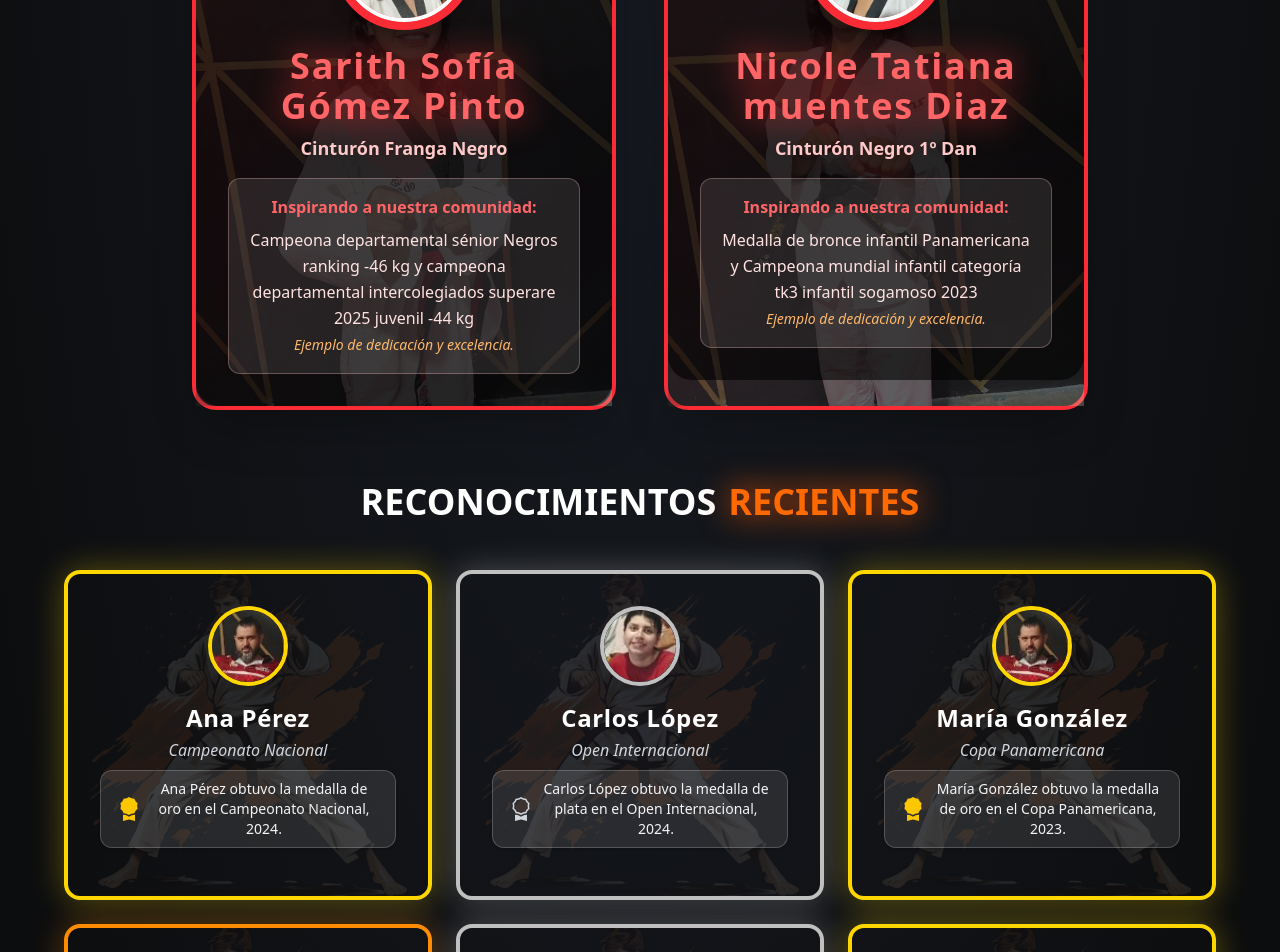
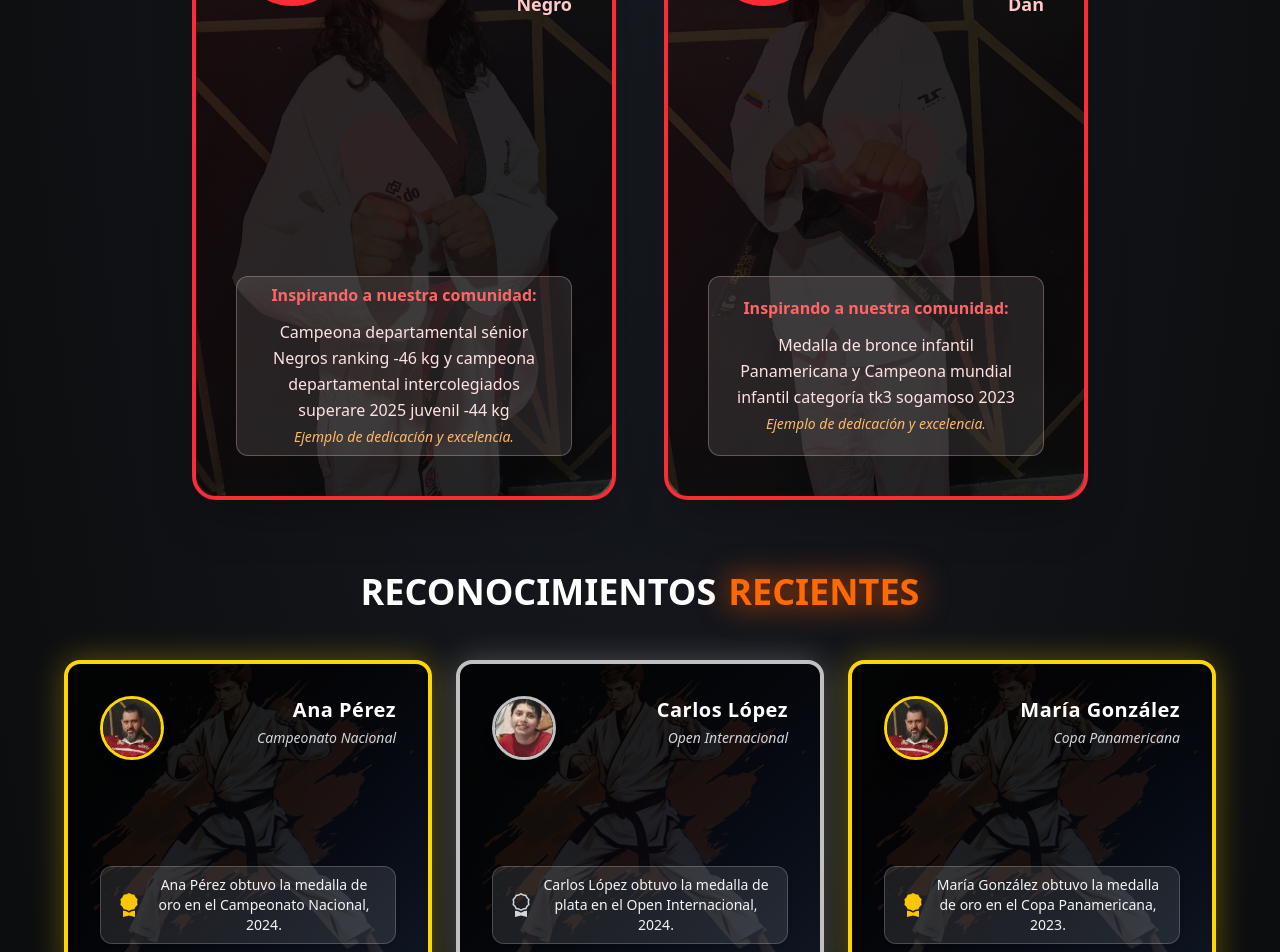
Before and after one commit to Baekho-la-cumbre/Baekho_landing, a React (Vite) app: page / in a window 1280 px wide. Shown: the part 3300-4252 px from the top of the page. Built offline with nearby package versions, Linux system fonts and the light colour scheme; a web font is replaced by a local one.

Commit message:
edicion de diseño de atletas destacados terminado

```diff
--- a/src/sections/Logros/Logros.tsx
+++ b/src/sections/Logros/Logros.tsx
@@ -104,76 +104,6 @@ const AnimatedCounter: React.FC<AnimatedCounterProps> = ({
   );
 };
 
-/** InteractiveCard con efecto glow interactivo */
-type GlowKey = "red" | "yellow" | "orange" | "#FE5900";
-
-interface InteractiveCardProps {
-  children: React.ReactNode;
-  className?: string;
-  glowColor?: GlowKey;
-  style?: React.CSSProperties;
-}
-
-const InteractiveCard: React.FC<InteractiveCardProps> = ({
-  children,
-  className = "",
-  glowColor = "red",
-  style,
-}) => {
-  const [mousePosition, setMousePosition] = React.useState<{ x: number; y: number }>({ x: 0, y: 0 });
-  const [isHovered, setIsHovered] = React.useState<boolean>(false);
-
-  const handleMouseMove: React.MouseEventHandler<HTMLDivElement> = (e) => {
-    const rect = e.currentTarget.getBoundingClientRect();
-    const x = e.clientX - rect.left;
-    const y = e.clientY - rect.top;
-    setMousePosition({ x, y });
-  };
-
-  const glowColors: Record<GlowKey, string> = {
-    red: "rgba(239, 68, 68, 0.3)",
-    yellow: "rgba(234, 179, 8, 0.3)",
-    orange: "rgba(249, 115, 22, 0.3)",
-    "#FE5900": "#FE5900",
-  };
-
-  const color = glowColors[glowColor] ?? glowColors.red;
-
-  return (
-    <div
-      className={`relative overflow-hidden transition-all duration-300 transform ${
-        isHovered ? "scale-105 border-[2.7px]" : "border-2"
-      } border-red-500 ${className}`}
-      onMouseMove={handleMouseMove}
-      onMouseEnter={() => setIsHovered(true)}
-      onMouseLeave={() => setIsHovered(false)}
-      style={{
-        background: isHovered
-          ? `radial-gradient(circle at ${mousePosition.x}px ${mousePosition.y}px, ${color} 0%, transparent 70%)`
-          : "transparent",
-        borderColor: "#ef4444",
-        ...style,
-      }}
-    >
-      {children}
-      {isHovered && (
-        <div
-          className="absolute pointer-events-none transition-opacity duration-300"
-          style={{
-            left: mousePosition.x - 50,
-            top: mousePosition.y - 50,
-            width: 100,
-            height: 100,
-            background: `radial-gradient(circle, ${color}, transparent 70%)`,
-            borderRadius: "50%",
-            opacity: 0.6,
-            pointerEvents: "none",
-          }}
-        />
-      )}
-    </div>
-  );
-};
 
 const Logros: React.FC = () => (
   <section
@@ -181,6 +111,14 @@ const Logros: React.FC = () => (
     className="py-20 px-4 min-h-[100vh] relative"
     style={{ background: "radial-gradient(ellipse at top, #181c24 0%, #0a0a0a 100%)" }}
   >
+    <style>{`
+      .rotate-y-0 {
+        transform: rotateY(0deg);
+      }
+      .rotate-y-180 {
+        transform: rotateY(180deg);
+      }
+    `}</style>
     <div className="max-w-6xl mx-auto">
       {/* Header */}
       <ScrollReveal>
@@ -203,9 +141,18 @@ const Logros: React.FC = () => (
         </ScrollReveal>
 
         <div className="grid md:grid-cols-2 gap-12 max-w-4xl mx-auto items-stretch">
-          {atletasDestacados.map((atleta, index) => (
+          {atletasDestacados.map((atleta, index) => {
+            const [isFlipped, setIsFlipped] = React.useState(false);
+
+            return (
             <ScrollReveal key={atleta.nombre} delay={index * 200}>
-              <div className="relative group rounded-3xl overflow-visible shadow-2xl border-4 border-red-500 bg-gradient-to-br from-red-700/30 via-red-900/10 to-black/0 p-0 transition-transform duration-300 hover:scale-105 hover:shadow-[0_0_64px_0_#D42D2D99] h-full">
+              <div
+                className={`relative group rounded-3xl overflow-hidden shadow-2xl border-4 border-red-500 bg-gradient-to-br from-red-700/30 via-red-900/10 to-black/0 p-0 transition-transform duration-700 hover:scale-105 hover:shadow-[0_0_64px_0_#D42D2D99] h-[650px] cursor-pointer ${
+                  isFlipped ? 'rotate-y-180' : 'rotate-y-0'
+                }`}
+                onClick={() => setIsFlipped(!isFlipped)}
+                style={{ transformStyle: 'preserve-3d' }}
+              >
                 {/* Fondo decorativo */}
                 <img
                   src={atleta.fondo || "/fondocard.png"}
@@ -218,8 +165,19 @@ const Logros: React.FC = () => (
                   <BootstrapIcon name="heart-fill" size="8rem" className="text-red-500" />
                 </div>
 
-                <div className="relative z-10 bg-black/60 rounded-3xl p-8 flex flex-col items-center">
-                  <div className="w-36 h-36 mx-auto mb-4 rounded-full border-8 border-red-500 shadow-lg bg-gradient-to-tr from-red-400 via-red-200 to-red-600 flex items-center justify-center overflow-hidden">
+                {/* Frente de la tarjeta */}
+                <div
+                  className={`relative z-10 bg-black/60 rounded-3xl p-10 flex flex-col h-full transition-opacity duration-700 ${
+                    isFlipped ? 'opacity-0' : 'opacity-100'
+                  }`}
+                  style={{
+                    backfaceVisibility: 'hidden'
+                  }}
+                >
+                  {/* Header con foto y nombre */}
+                  <div className="flex items-start justify-between mb-8">
+                    {/* Foto en esquina superior izquierda */}
+                    <div className="w-28 h-28 rounded-full border-6 border-red-500 shadow-lg bg-gradient-to-tr from-red-400 via-red-200 to-red-600 flex items-center justify-center overflow-hidden flex-shrink-0">
                       {atleta.imagen ? (
                         <img
                           src={atleta.imagen}
@@ -227,28 +185,54 @@ const Logros: React.FC = () => (
                           className="w-full h-full object-cover rounded-full border-4 border-white shadow-xl"
                         />
                       ) : (
-                      <BootstrapIcon name="person-circle" size="3rem" className="text-red-400" />
+                        <BootstrapIcon name="person-circle" size="2.5rem" className="text-red-400" />
                       )}
                     </div>
 
-                  <h4 className="text-3xl md:text-4xl font-black text-red-400 mb-2 text-center tracking-wider drop-shadow-[0_0_16px_#D42D2D] animate-glow">
+                    {/* Nombre y categoría en esquina superior derecha */}
+                    <div className="flex-1 ml-6 text-right">
+                      <h4 className="text-2xl font-black text-red-400 mb-2 tracking-wider drop-shadow-[0_0_16px_#D42D2D] animate-glow leading-tight">
                         {atleta.nombre}
                       </h4>
-                  <p className="text-red-200 font-semibold mb-4 text-lg text-center drop-shadow">{atleta.categoria}</p>
+                      <p className="text-red-200 font-semibold text-lg drop-shadow">{atleta.categoria}</p>
+                    </div>
+                  </div>
 
-                  <div className="bg-red-50/10 rounded-xl p-4 border border-red-200/30 w-full">
-                    <h5 className="text-red-400 font-bold mb-2 text-center">Inspirando a nuestra comunidad:</h5>
-                    <p className="text-red-100 text-base leading-relaxed text-center">
+                  {/* Espacio flexible para empujar el contenido hacia abajo */}
+                  <div className="flex-1"></div>
+
+                  {/* Contenedor transparente fijado en la parte inferior */}
+                  <div className="bg-red-50/10 text-center rounded-xl p-3 sm:p-4 border border-red-200/30 w-full h-36 sm:h-45 flex flex-col justify-center">
+                    <h5 className="text-red-400 font-bold mb-2 sm:mb-3 text-sm sm:text-base">Inspirando a nuestra comunidad:</h5>
+                    <p className="text-red-100 text-sm sm:text-base leading-relaxed">
                       {atleta.logros} <br />
-                      <span className="italic text-sm text-orange-300">Ejemplo de dedicación y excelencia.</span>
+                      <span className="italic text-xs sm:text-sm text-orange-300">Ejemplo de dedicación y excelencia.</span>
                     </p>
                   </div>
+                </div>
+
+                {/* Reverso de la tarjeta - Solo fondo sin overlay */}
+                <div
+                  className={`absolute inset-0 rounded-3xl transition-opacity duration-700 ${
+                    isFlipped ? 'opacity-100' : 'opacity-0'
+                  }`}
+                  style={{
+                    backfaceVisibility: 'hidden'
+                  }}
+                >
+                  <img
+                    src={atleta.fondo || "/fondocard.png"}
+                    alt="Fondo del atleta"
+                    className="w-full h-full object-cover rounded-3xl"
+                    style={{ transform: 'rotateY(180deg)' }}
+                  />
                 </div>
 
                 <div className="absolute inset-0 rounded-3xl pointer-events-none group-hover:shadow-[0_0_64px_16px_#D42D2D99] transition-all duration-300" />
               </div>
             </ScrollReveal>
-          ))}
+            );
+          })}
         </div>
       </div>
 
@@ -266,6 +250,8 @@ const Logros: React.FC = () => (
 
         <div className="grid md:grid-cols-2 lg:grid-cols-3 gap-6 items-stretch">
           {logrosData.map((logro, index) => {
+            const [isFlipped, setIsFlipped] = React.useState(false);
+
             const borderColor =
               logro.medalla === "Oro"
                 ? "#FFD700"
@@ -286,23 +272,38 @@ const Logros: React.FC = () => (
 
             return (
               <ScrollReveal key={`${logro.atleta}-${logro.año}-${index}`} delay={index * 100}>
-                <InteractiveCard
-                  className="bg-gradient-to-br from-black/80 to-gray-900/80 p-8 rounded-2xl shadow-xl flex flex-col items-center border-4 min-h-[320px] relative overflow-hidden h-full"
-                  style={{ borderColor, boxShadow: shadowColor }}
+                <div
+                  className={`bg-gradient-to-br from-black/80 to-gray-900/80 p-8 rounded-2xl shadow-xl flex flex-col items-center border-4 min-h-[320px] relative overflow-hidden h-full cursor-pointer transition-transform duration-700 ${
+                    isFlipped ? 'rotate-y-180' : 'rotate-y-0'
+                  }`}
+                  style={{ borderColor, boxShadow: shadowColor, transformStyle: 'preserve-3d' }}
+                  onClick={() => setIsFlipped(!isFlipped)}
                 >
                   {/* Fondo */}
                   <img
                     src="/fondocard.png"
                     alt="Fondo decorativo"
-                    className="absolute inset-0 w-full h-full object-cover opacity-10 pointer-events-none select-none"
+                    className={`absolute inset-0 w-full h-full object-cover opacity-10 pointer-events-none select-none transition-opacity duration-700 ${
+                      isFlipped ? 'opacity-0' : 'opacity-10'
+                    }`}
                     style={{ zIndex: 0 }}
                   />
 
-                  {/* Contenido */}
-                  <div className="relative z-10 flex flex-col items-center w-full h-full">
+                  {/* Frente de la tarjeta */}
                   <div
-                      className="w-20 h-20 rounded-full mb-4 shadow-lg flex items-center justify-center overflow-hidden relative"
-                      style={{ border: `4px solid ${borderColor}` }}
+                    className={`relative z-10 flex flex-col w-full h-full transition-opacity duration-700 ${
+                      isFlipped ? 'opacity-0' : 'opacity-100'
+                    }`}
+                    style={{
+                      backfaceVisibility: 'hidden'
+                    }}
+                  >
+                    {/* Header con foto y nombre */}
+                    <div className="flex items-start justify-between mb-4">
+                      {/* Foto en esquina superior izquierda */}
+                      <div
+                        className="w-16 h-16 rounded-full shadow-lg flex items-center justify-center overflow-hidden flex-shrink-0"
+                        style={{ border: `3px solid ${borderColor}` }}
                       >
                         <img
                           src={logro.foto || "/deportista1.jpg"}
@@ -311,13 +312,20 @@ const Logros: React.FC = () => (
                         />
                       </div>
 
-                    <h4 className="text-white font-extrabold text-xl md:text-2xl mb-1 text-center tracking-wide">
+                      {/* Nombre y competencia en esquina superior derecha */}
+                      <div className="flex-1 ml-3 text-right">
+                        <h4 className="text-white font-extrabold text-lg md:text-xl mb-1 tracking-wide">
                           {logro.atleta}
                         </h4>
+                        <p className="text-gray-300 text-sm italic">{logro.competencia}</p>
+                      </div>
+                    </div>
 
-                    <p className="text-gray-300 text-base mb-2 text-center italic">{logro.competencia}</p>
+                    {/* Espacio flexible para empujar el div de medalla hacia abajo */}
+                    <div className="flex-1"></div>
 
-                    <div className="mb-4 px-4 py-2 rounded-xl bg-white/10 border border-white/20 shadow flex items-center justify-center gap-2">
+                    {/* Div de medalla fijado en la parte inferior */}
+                    <div className="mt-4 px-4 py-2 rounded-xl bg-white/10 border border-white/20 shadow flex items-center justify-center gap-2">
                       <BootstrapIcon
                         name={logro.medalla === "Oro" ? "award-fill" : "award"}
                         size="1.5rem"
@@ -334,7 +342,24 @@ const Logros: React.FC = () => (
                       </span>
                     </div>
                   </div>
-                </InteractiveCard>
+
+                  {/* Reverso de la tarjeta - Solo fondo sin overlay */}
+                  <div
+                    className={`absolute inset-0 rounded-2xl transition-opacity duration-700 ${
+                      isFlipped ? 'opacity-100' : 'opacity-0'
+                    }`}
+                    style={{
+                      backfaceVisibility: 'hidden'
+                    }}
+                  >
+                    <img
+                      src="/fondocard.png"
+                      alt="Fondo del reconocimiento"
+                      className="w-full h-full object-cover rounded-2xl"
+                      style={{ transform: 'rotateY(180deg)' }}
+                    />
+                  </div>
+                </div>
               </ScrollReveal>
             );
           })}
--- a/src/shared/assets/DataLogros.ts
+++ b/src/shared/assets/DataLogros.ts
@@ -40,7 +40,7 @@ export const atletasDestacados: AtletaDestacado[] = [
     nombre: "Nicole Tatiana muentes Diaz ",
     imagen: "/deportistaDestacado2.jpg",
     categoria: "Cinturón Negro 1º Dan",
-    logros: "Medalla de bronce infantil  Panamericana y Campeona mundial infantil categoría tk3 infantil sogamoso 2023",
+    logros: "Medalla de bronce infantil  Panamericana y Campeona mundial infantil categoría tk3 sogamoso 2023",
     medalla: "Oro",
     fondo: "/nicol.jpg",
   },
```
Also changed, not shown: public/nicol.jpg, public/sofia.jpg. Lines whose indentation alone changed are shown as unchanged.
